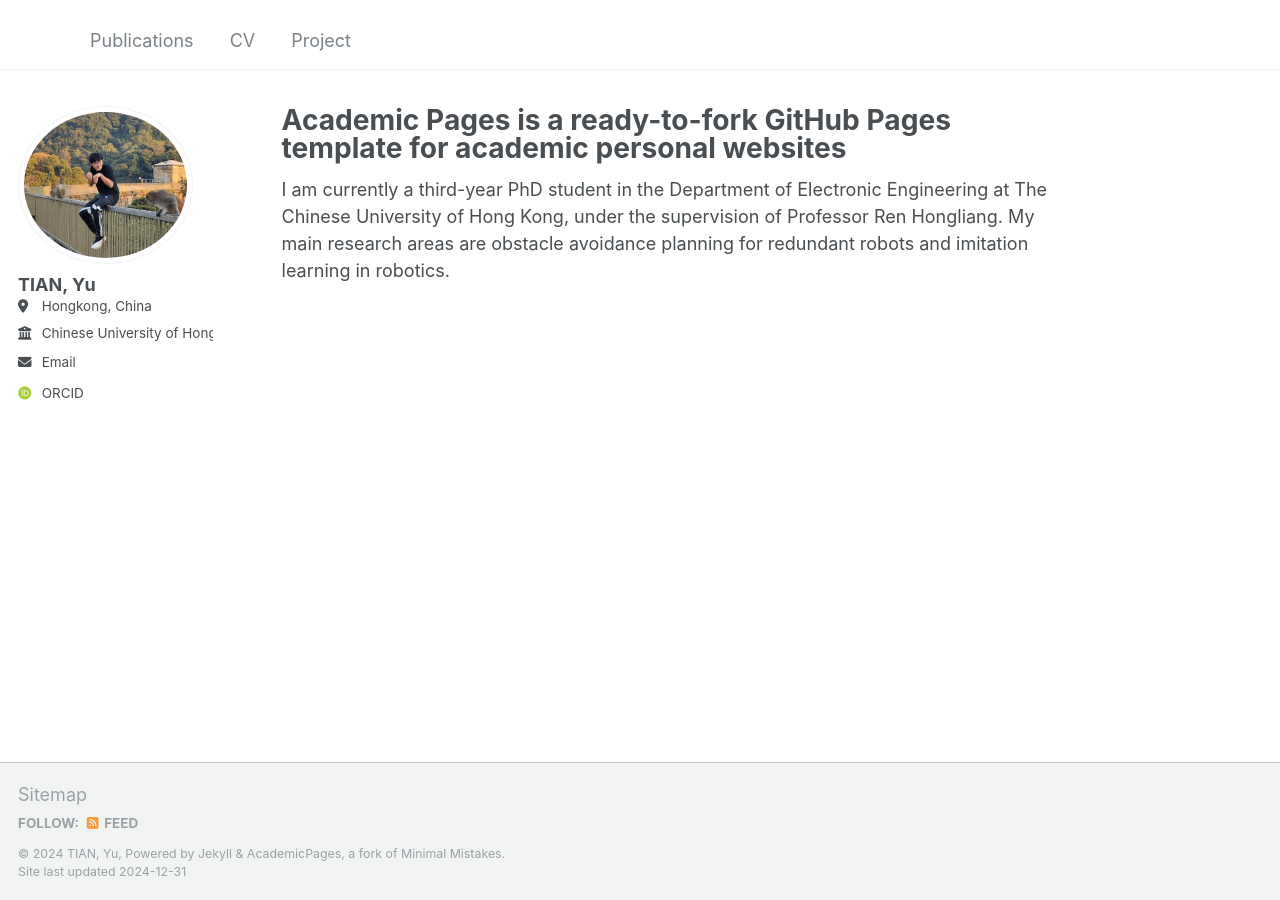
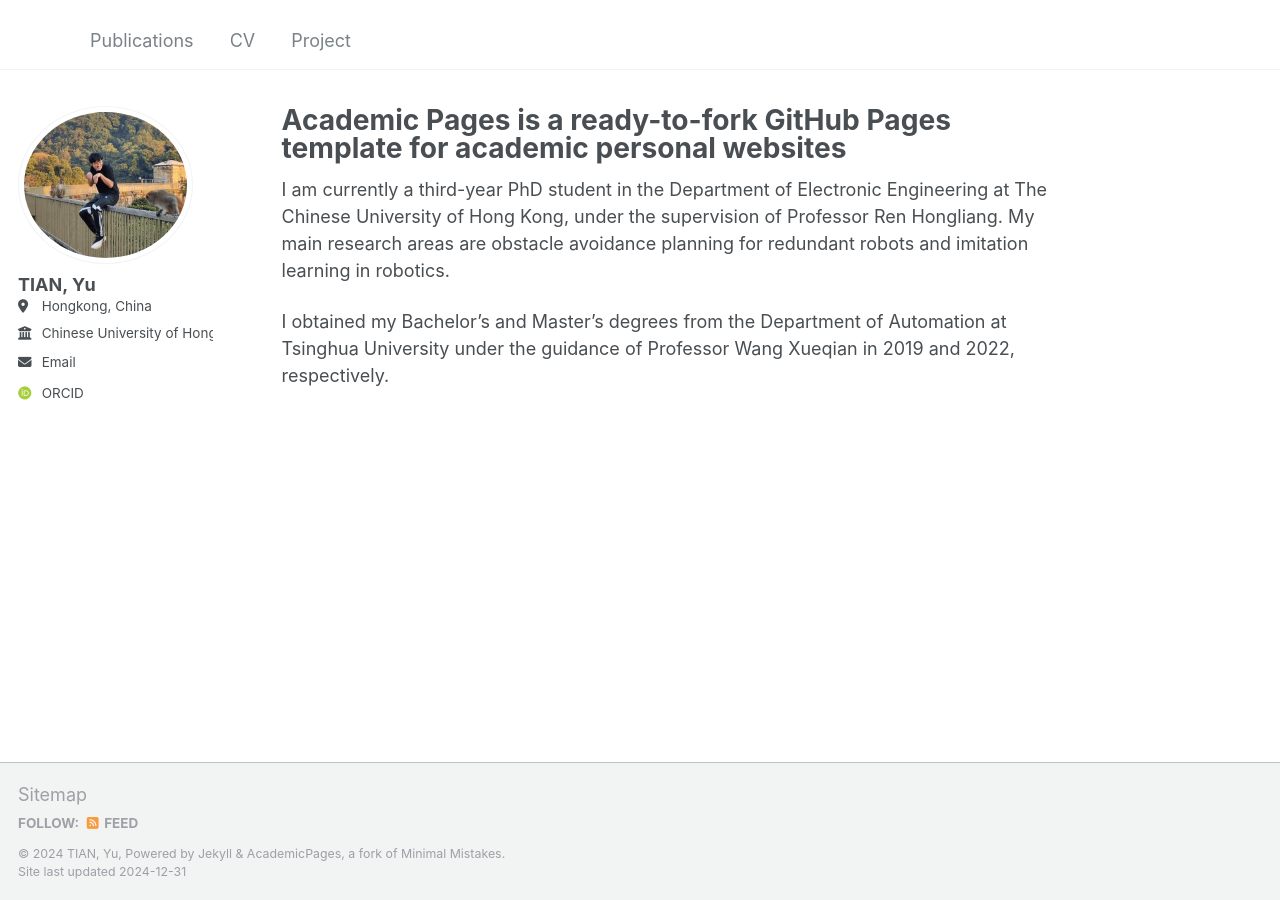
Before and after one commit to tianyu1997/tianyu1997.github.io, a Jekyll site: the page built from _pages/about.md, in a window 1280 px wide. Built offline with Jekyll 4.4.1, drawn with Linux system fonts in a browser that asks for light colours; some web fonts are replaced.

Commit message:
Update about.md

```diff
--- a/_pages/about.md
+++ b/_pages/about.md
@@ -8,3 +8,5 @@ redirect_from:
 ---
 
 I am currently a third-year PhD student in the Department of Electronic Engineering at The Chinese University of Hong Kong, under the supervision of Professor Ren Hongliang. My main research areas are obstacle avoidance planning for redundant robots and imitation learning in robotics.
+
+I obtained my Bachelor's and Master's degrees from the Department of Automation at Tsinghua University under the guidance of Professor Wang Xueqian in 2019 and 2022, respectively.
```
